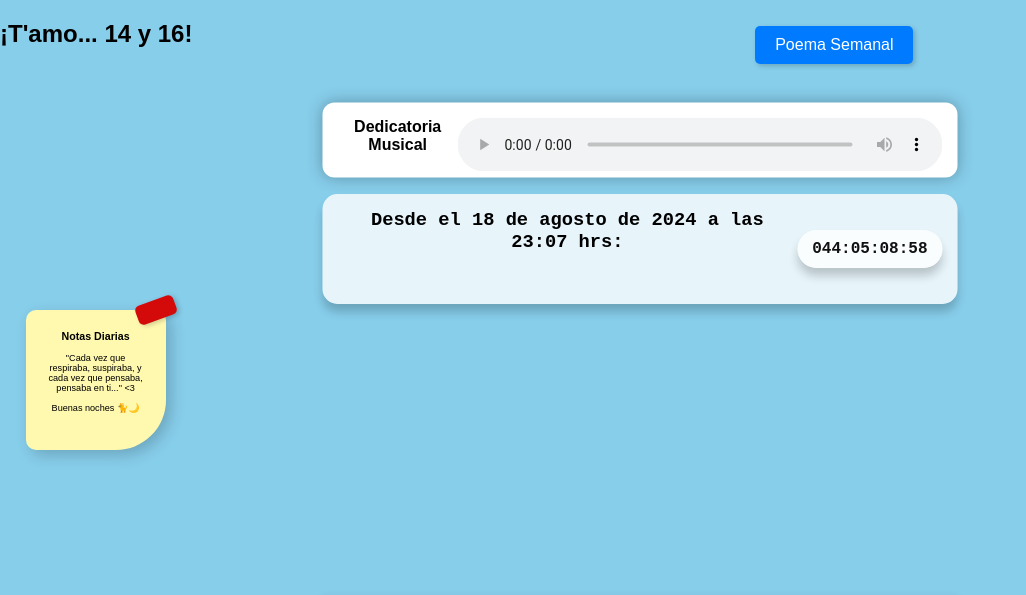
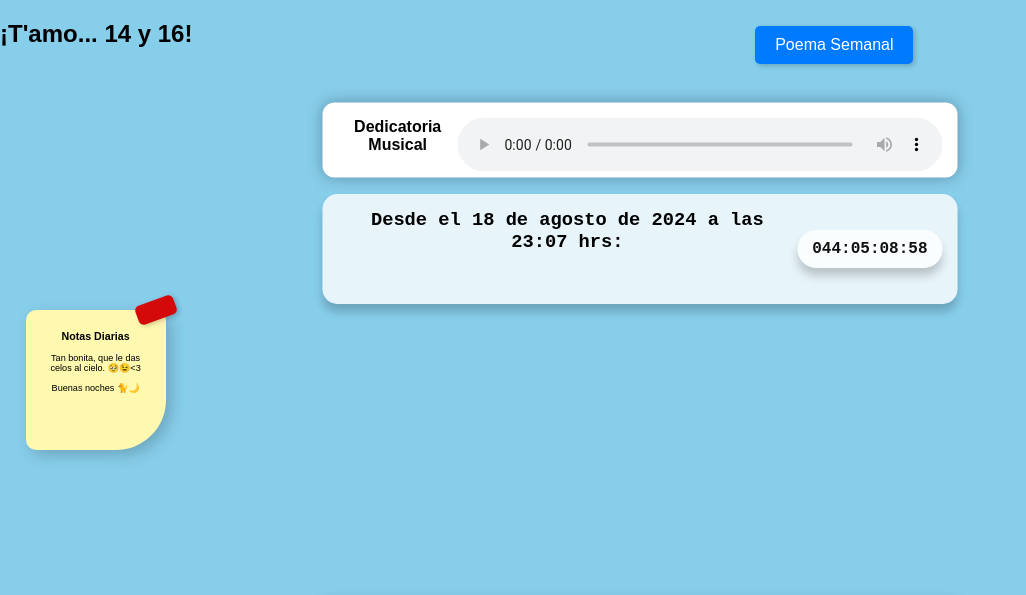
Before and after one commit to Jeronimo1002/vanebonita, a plain HTML site: page index.html in a window 1280 px wide. Shown: the top 595 px of the page, without its empty margins (0-1026 px from the left). Drawn offline with Linux system fonts and the light colour scheme.

Commit message:
Actualizar index.html

```diff
--- a/index.html
+++ b/index.html
@@ -85,7 +85,7 @@
 <!-- NOTA -->
     <div id="note-container">
         <h3>Notas Diarias</h3>
-        <p>"Cada vez que respiraba, suspiraba, y cada vez que pensaba, pensaba en ti..." <3<br>
+        <p>Tan bonita, que le das celos al cielo. 🥹😉<3<br>
             <br>
             Buenas noches 🐈🌙
         </p>
```
